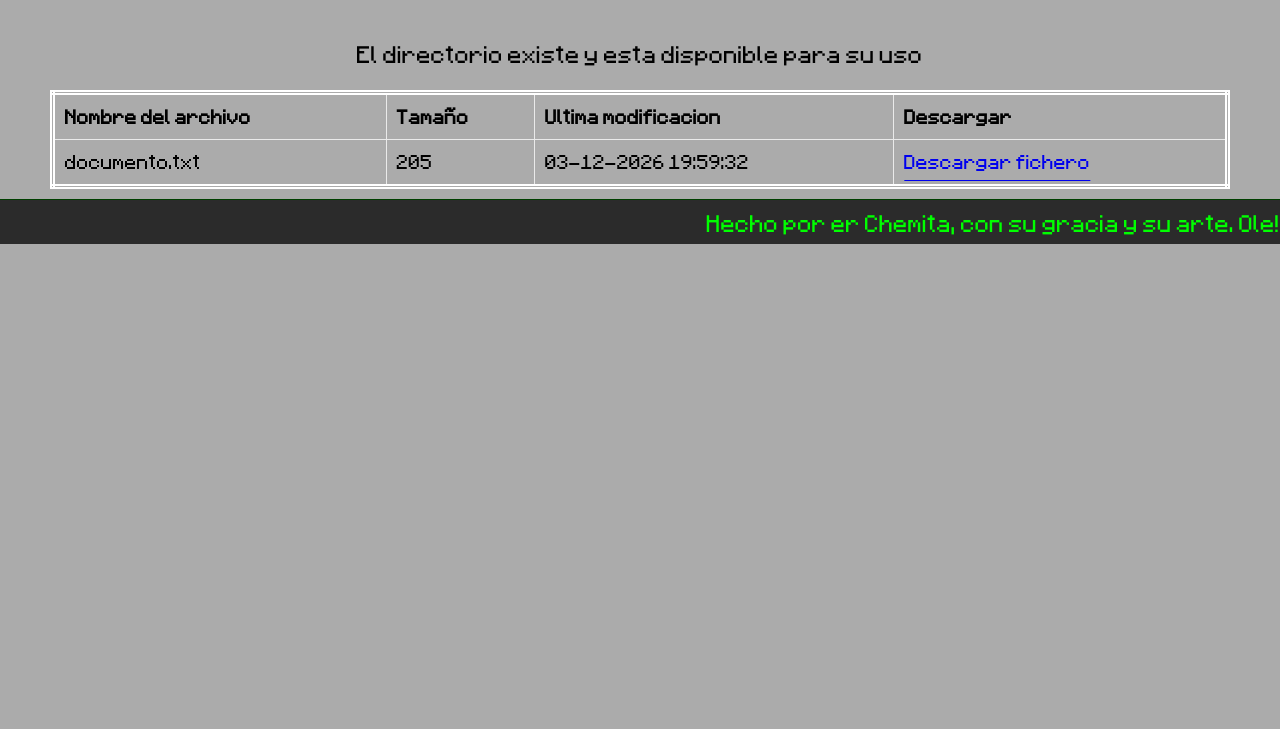
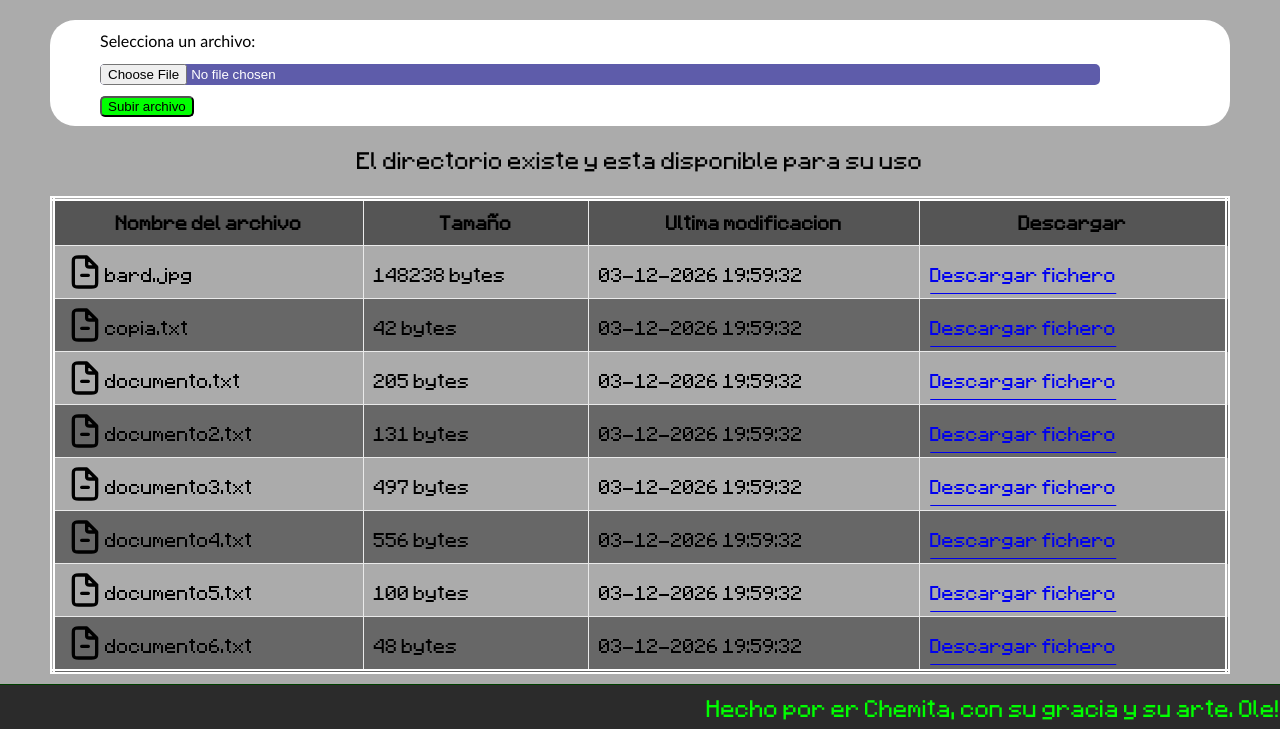
Before and after one commit to josebalilla1999-gif/cursophp, a PHP site: page /archivos/index.php in a window 1280 px wide. Shown: the part 168-897 px from the top of the page. Before the commit the page ends 412 px from the top, so only its background shows below. Run offline with PHP 8.4, Linux system fonts and the light colour scheme.

Commit message:
5-Dic-25 v1.0

```diff
--- a/archivos/index.php
+++ b/archivos/index.php
@@ -2,11 +2,24 @@
     declare(strict_types=1);
     $recursos = "static/";
     $carpeta = "templates/";
+    $mensaje = '';
+    $extPermitidas = ['jpg', 'png', 'jpeg', 'doc', 'docx', 'pdf', 'txt', 'xlsx'];
     if(!is_dir($carpeta)){
         $mensaje = "El directorio no existe";
+        mkdir($carpeta, 0755, true);
         exit();
     }else{
         $mensaje = "El directorio existe y esta disponible para su uso";
+    }
+    if($_SERVER['REQUEST_METHOD'] == 'POST' && isset($_FILES['archivo'])){
+        $nombre = basename($_FILES['archivo']['name']);
+        $ext = strtolower(pathinfo($nombre, PATHINFO_EXTENSION));
+        if(in_array($ext, $extPermitidas)){
+            move_uploaded_file($_FILES['archivo']['tmp_name'], $carpeta.$nombre);
+            $mensaje = 'Archivo permitido y subido';
+        }else{
+            $mensaje = 'Archivo no permitido';
+        }
     }
     $archivos = array_diff(scandir($carpeta), ['.','..']);
 ?>
@@ -27,24 +40,39 @@
         <h1>Gestor de archivos</h1>
     </header>
     <main>
+        <section id="subida">
+            <form action="index.php" method="POST" enctype="multipart/form-data">
+                <label for="archivo">Selecciona un archivo:
+                    <input type="file" id="archivo" name="archivo" accept="<?php
+                            foreach($extPermitidas as $ext){
+                                echo '.' . $ext . ',';
+                            }
+                        ?>application/msword,application/vnd.openxmlformats-officedocument.wordprocessingml.document">
+                </label>
+                <button>Subir archivo</button>
+            </form>
+        </section>
         <p><?= $mensaje ?></p>
-        <table>
+        <table id="documentos">
+            <thead>
                 <tr>
                     <th>Nombre del archivo</th>
                     <th>Tamaño</th>
                     <th>Ultima modificacion</th>
                     <th>Descargar</th>
                 </tr>
+            </thead>
+            <tbody>
             <?php
                 foreach($archivos as $archivo){
                     echo '<tr>';
-                echo '<td>' . $archivo. '</td>';
-                echo '<td>' . @filesize($carpeta.$archivo) .'</td>';
+                    echo '<td><img src="static/img/file.svg">' . $archivo. '</td>';
+                    echo '<td>' . @filesize($carpeta.$archivo) .' bytes</td>';
                     echo '<td>'. date('d-m-Y H:i:s', filemtime($carpeta.$archivo)+3600) .'</td>';
                     echo '<td><a href="'. $carpeta.$archivo . '" download>Descargar fichero</a></td>';
                     echo '</tr>';
                 }
-        ?>
+            ?></tbody>
         </table>
 
     </main>
--- a/archivos/static/css/estilos.css
+++ b/archivos/static/css/estilos.css
@@ -115,6 +115,40 @@ ul{
     border-radius: 25px;
 }
 
+section{
+    font-family: 'Calibri';
+    display: block;
+    margin-left: 50px;
+    margin-right: 50px;
+    margin-bottom: 10px;
+    padding-left: 50px;
+    padding-top: 5px;
+    padding-bottom: 5px;
+    width: calc(100% - 50px - 50px);
+    background-color: rgb(255,255,255);
+    border-radius: 25px;
+}
+
+label{
+    display: block;
+}
+
+label input{
+    border-radius: 5px;
+    background-color: rgba(15, 13, 128, 0.671);
+    color: white;
+    width: 1000px;
+}
+
+button{
+    background-color: lime;
+    border-radius: 5px;
+}
+
+button:hover{
+    transform: scale(1.1);
+}
+
 table{
     justify-content: center;
     border: 5px double rgb(255,255,255);
@@ -125,6 +159,23 @@ table{
     padding-top: 5px;
     padding-bottom: 5px;
     width: calc(100% - 50px - 50px);
+}
+
+table tr:nth-child(even){
+    background-color: rgba(0, 0, 0, 0.4);
+}
+
+table thead{
+    background-color: rgba(0, 0, 0, 0.5);
+}
+
+table th{
+    text-align: center;
+}
+
+td img{
+    width: 40px;
+    height: 40px;
 }
 
 footer{
--- /dev/null
+++ b/archivos/templates/copia.txt
@@ -0,0 +1,2 @@
+Línea añadida con PHP
+Otra línea más.
--- /dev/null
+++ b/archivos/templates/documento2.txt
@@ -0,0 +1,5 @@
+Mari Carmen, Mari Carmen
+Tu hijo esta en el after-hour
+Tu no lo sabes, tu no lo sabes
+Tu hijo es el ultimo
+En salir de to las raves
--- /dev/null
+++ b/archivos/templates/documento5.txt
@@ -0,0 +1,3 @@
+Era un domingo en la tarde
+Fui a los coches de choque
+Piribiripiribiripiribiripiribiripiribiripiribi
--- /dev/null
+++ b/archivos/templates/documento6.txt
@@ -0,0 +1,2 @@
+Buenos dias mi sargento
+Me la suda el reglamento
```
Also changed, not shown: archivos/templates/documento3.txt (added, +23 -0 lines), archivos/templates/documento4.txt (added, +26 -0 lines), archivos/static/img/file.svg (added), archivos/templates/bard.jpg (added). Lines whose indentation alone changed are shown as unchanged.
